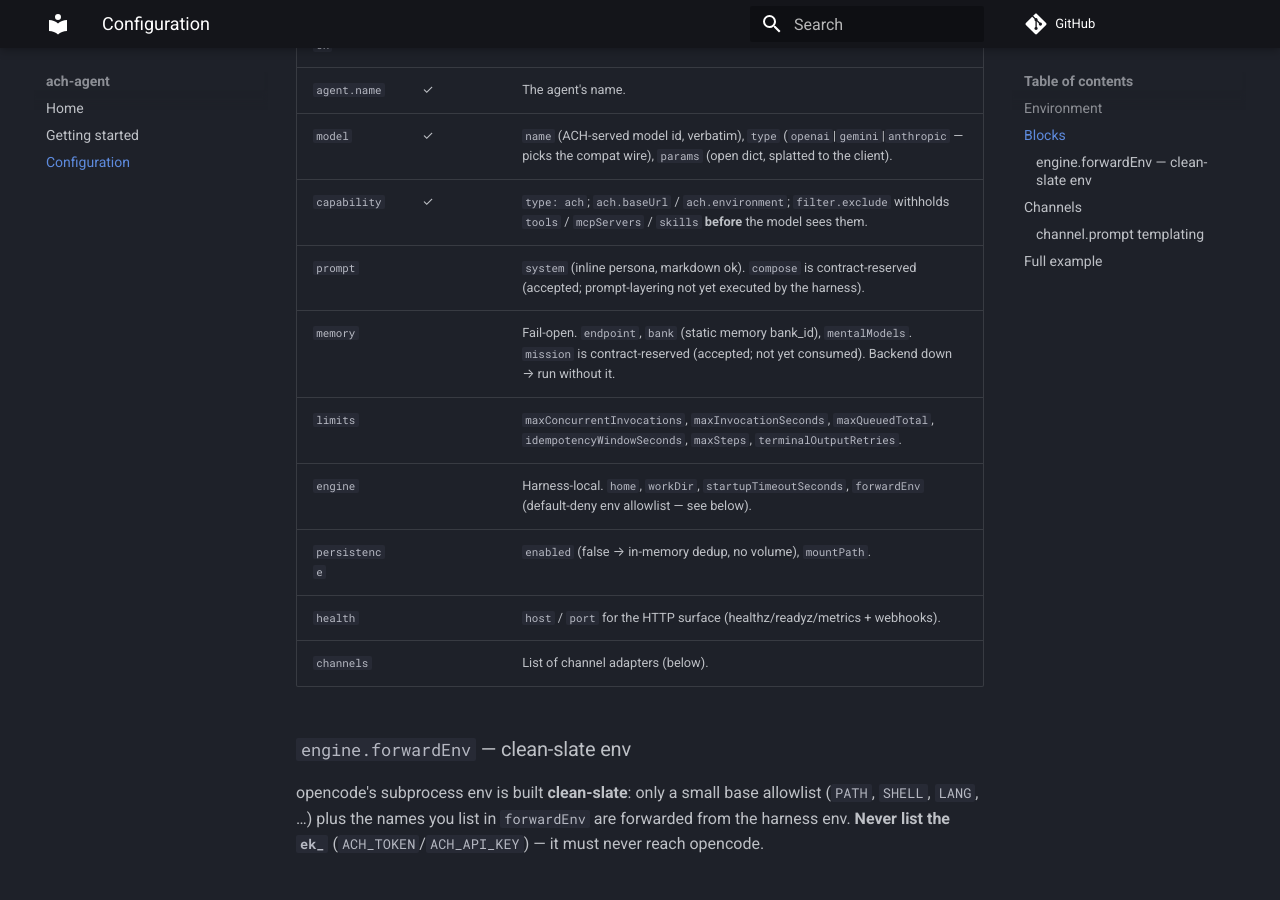
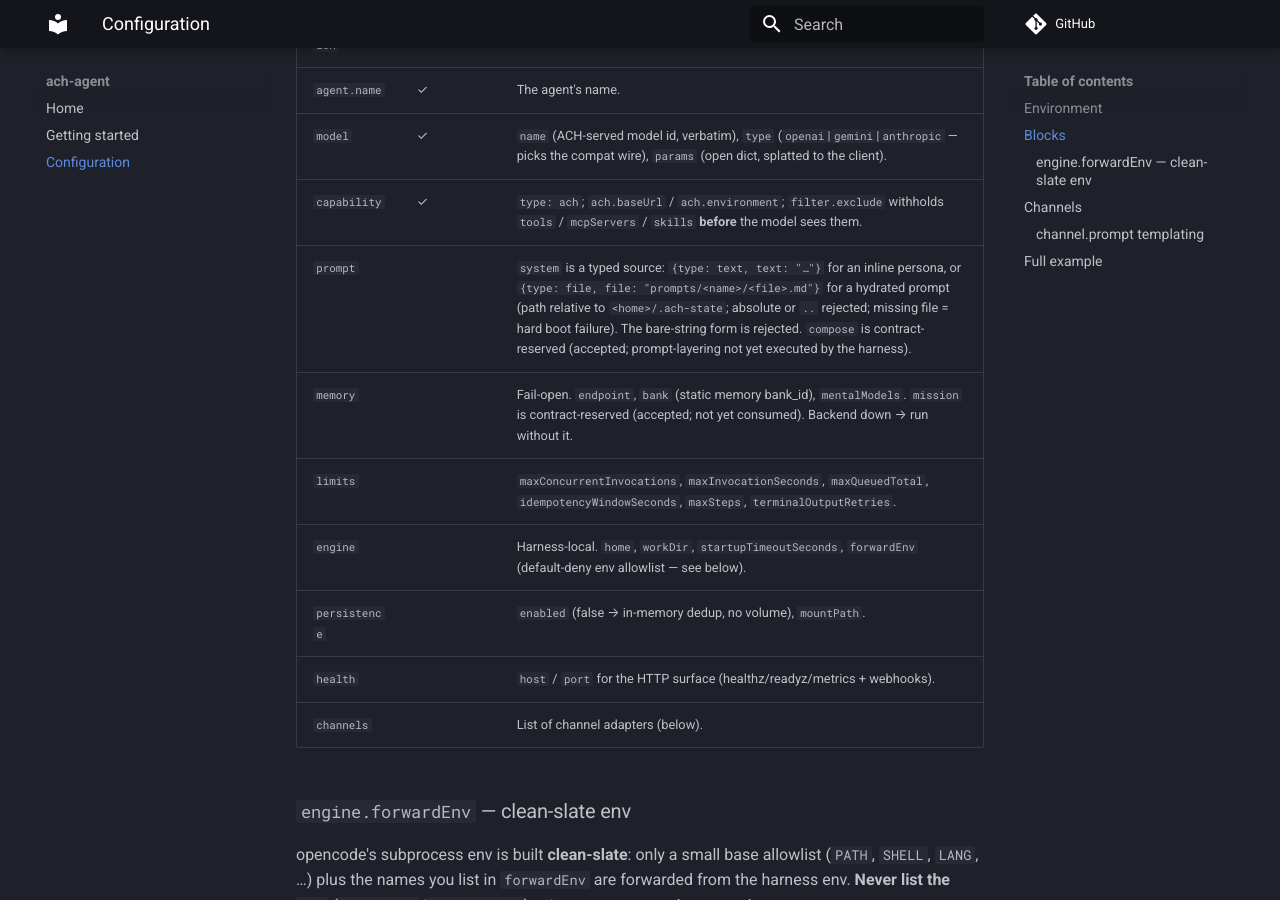
Before and after one commit to ackstorm/ach-agent, an MkDocs documentation site: the page built from docs/configuration.md, in a window 1280 px wide and 900 px high, scrolled down 722 px. Built offline with MkDocs 1.6.1 and Material for MkDocs 9.7.7, drawn with Linux system fonts in a browser that asks for light colours; comment, search, counter and statistics services are not loaded; some of the changed text lies outside the part shown.

Commit message:
docs(contract): migrate prompt.system to typed source + .ach-state layout
Update example.yaml, docs/configuration.md, docs/getting-started.md, and
docker/quickstart/config.yaml to use the new prompt.system typed-source form
({type: text, text: "..."} | {type: file, file: "..."}). The bare-string form
is now rejected by the schema. Also documents the .ach-state hydration root
for prompts/artifacts in configuration.md.

Co-Authored-By: Claude Sonnet 4.6 <noreply@anthropic.com>
Claude-Session: https://claude.ai/code/session_017SKcxumR8sT6Edbp7zKL1V

```diff
--- a/docs/configuration.md
+++ b/docs/configuration.md
@@ -20,7 +20,7 @@ YAML. Both validate against the same schema, and **unknown keys are rejected** (
 | `agent.name` | ✓ | The agent's name. |
 | `model` | ✓ | `name` (ACH-served model id, verbatim), `type` (`openai`\|`gemini`\|`anthropic` — picks the compat wire), `params` (open dict, splatted to the client). |
 | `capability` | ✓ | `type: ach`; `ach.baseUrl` / `ach.environment`; `filter.exclude` withholds `tools` / `mcpServers` / `skills` **before** the model sees them. |
-| `prompt` | | `system` (inline persona, markdown ok). `compose` is contract-reserved (accepted; prompt-layering not yet executed by the harness). |
+| `prompt` | | `system` is a typed source: `{type: text, text: "…"}` for an inline persona, or `{type: file, file: "prompts/<name>/<file>.md"}` for a hydrated prompt (path relative to `<home>/.ach-state`; absolute or `..` rejected; missing file = hard boot failure). The bare-string form is rejected. `compose` is contract-reserved (accepted; prompt-layering not yet executed by the harness). |
 | `memory` | | Fail-open. `endpoint`, `bank` (static memory bank_id), `mentalModels`. `mission` is contract-reserved (accepted; not yet consumed). Backend down → run without it. |
 | `limits` | | `maxConcurrentInvocations`, `maxInvocationSeconds`, `maxQueuedTotal`, `idempotencyWindowSeconds`, `maxSteps`, `terminalOutputRetries`. |
 | `engine` | | Harness-local. `home`, `workDir`, `startupTimeoutSeconds`, `forwardEnv` (default-deny env allowlist — see below). |
@@ -90,7 +90,13 @@ capability:
       skills: [send-email]
 
 prompt:
-  system: "You are a senior code reviewer for the platform team."
+  system:
+    type: text
+    text: "You are a senior code reviewer for the platform team."
+  # file form — source the persona from a hydrated prompt (relative to <home>/.ach-state):
+  # system:
+  #   type: file
+  #   file: prompts/<prompt-name>/<file>.md
   compose: append
 
 memory:
```
Also changed, not shown: docs/getting-started.md (+3 -1 lines), example.yaml (+7 -1 lines), 1 other file.
